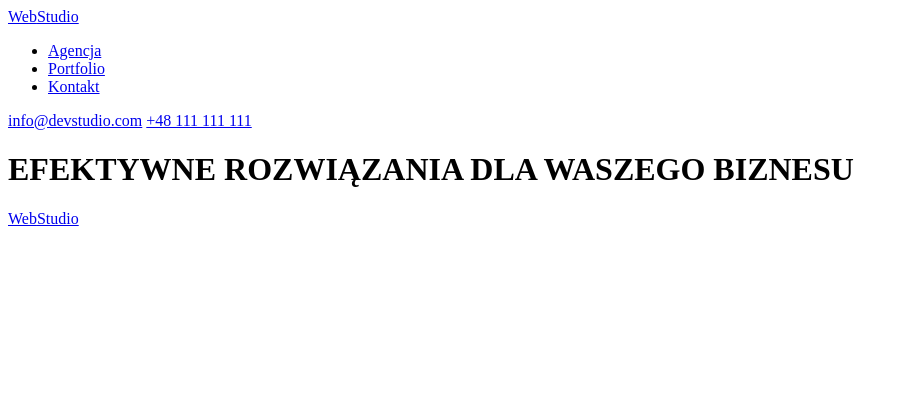
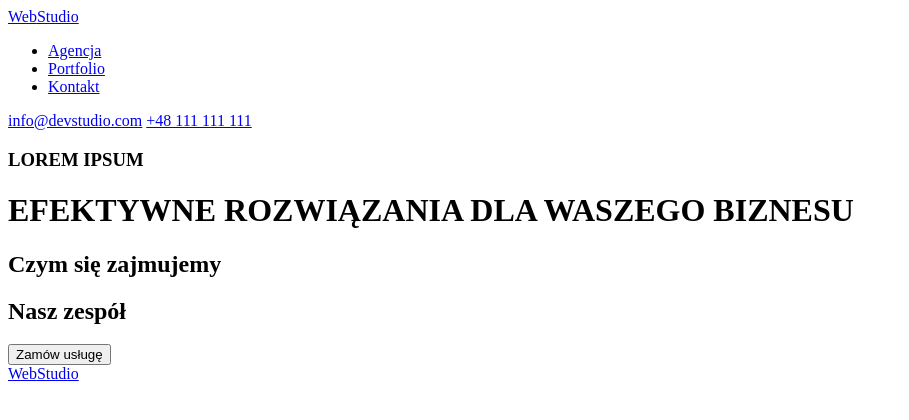
Before and after one commit to Yarshineku/goit-markup-hw-01, a plain HTML site: page index.html in a window 1280 px wide. Shown: the whole page, without its empty margins (0-909 px from the left). Drawn offline with Linux system fonts and the light colour scheme.

Commit message:
first index html init

```diff
--- a/index.html
+++ b/index.html
@@ -18,8 +18,14 @@
       </nav>
       <a href="#">info@devstudio.com</a>
       <a href="#">+48 111 111 111</a>
+      <h3>LOREM IPSUM</h3>
     </header>
-    <main><h1>EFEKTYWNE ROZWIĄZANIA DLA WASZEGO BIZNESU</h1></main>
+    <main>
+      <h1>EFEKTYWNE ROZWIĄZANIA DLA WASZEGO BIZNESU</h1>
+      <h2>Czym się zajmujemy</h2>
+      <h2>Nasz zespół</h2>
+      <button type="button">Zamów usługę</button>
+    </main>
     <footer>
       <a href="#"> <span>Web</span>Studio</a>
     </footer>
```
